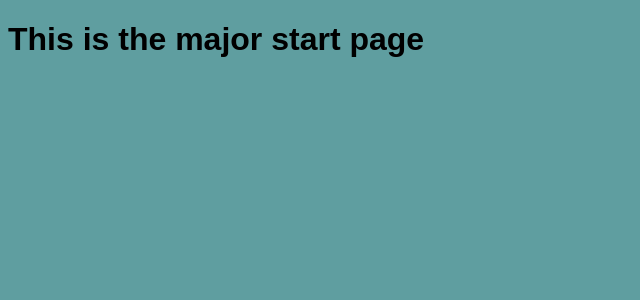
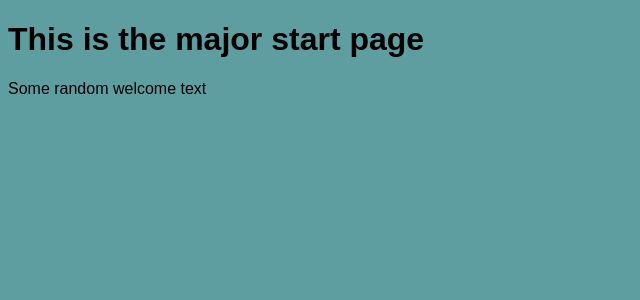
Before and after one commit to Norhaan-a/flask-server, a Flask app: page / in a window 1280 px wide. Shown: the part 26-326 px from the top of the page, without its empty margins (0-640 px from the left). Run offline with Flask 2, Linux system fonts and the light colour scheme.

Commit message:
added text to index

```diff
--- a/main.py
+++ b/main.py
@@ -4,7 +4,7 @@ app = Flask(__name__, static_folder="static", static_url_path="")
 
 @app.get('/')
 def index():
-  return render_template('index.html')
+  return render_template('index.html', text='Some random welcome text')
 
 @app.get('/about')
 def about():
--- a/templates/index.html
+++ b/templates/index.html
@@ -15,5 +15,6 @@
   </nav>
 
   <h1>This is the major start page</h1>
+  <p>{{text}}</p>
 </body>
 </html>
```
